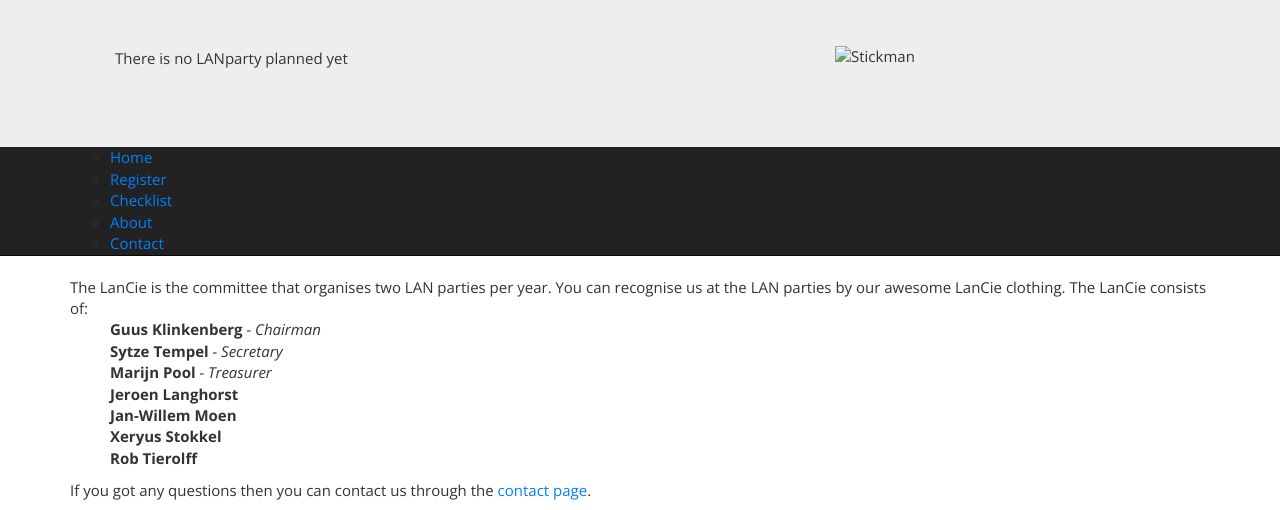
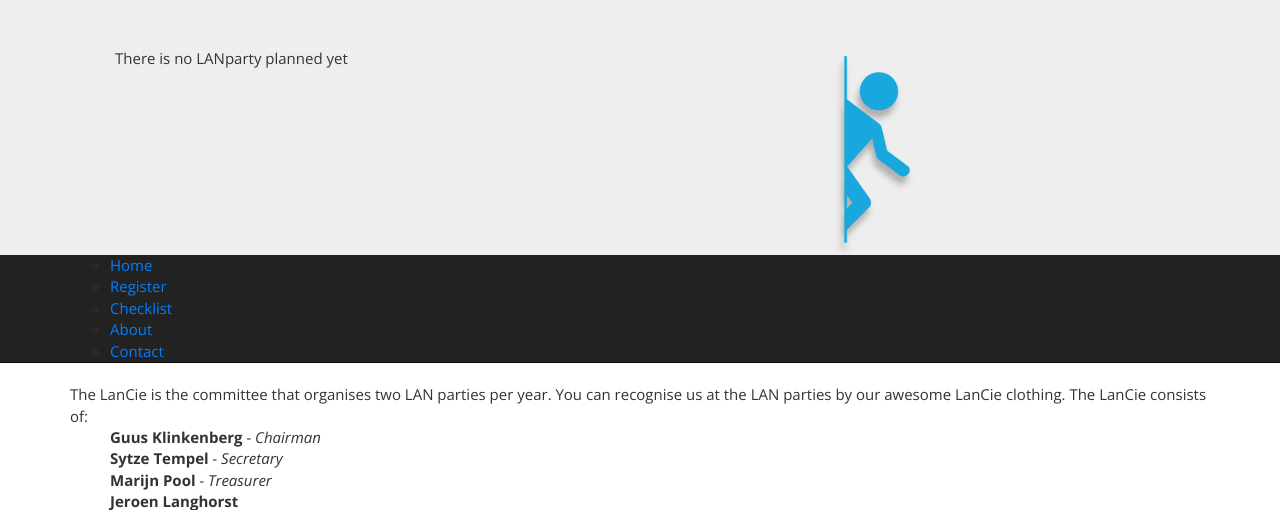
Before and after one commit to XeryusTC/lanciesite, a Django app: page /about/ in a window 1280 px wide. Shown: the top 510 px of the page. Run offline with Django 3.2, Linux system fonts and the light colour scheme; data that the repository does not hold is empty; some libraries are stand-ins or nearby versions.

Commit message:
Copy-Paste fix

```diff
--- a/templates/lanciesite/base.html
+++ b/templates/lanciesite/base.html
@@ -30,7 +30,7 @@
               {% endblock header %}
           </div>
           <div id="page-title-image" class="col-lg-4">
-              <img class="hidden-xs hidden-sm hidden-md" src="{% static 'lanciesite/lancie.css' %}" alt="Stickman" />
+              <img class="hidden-xs hidden-sm hidden-md" src="{% static 'lanciesite/stickman_little.png' %}" alt="Stickman" />
           </div>
       </div>
   </div>
```
